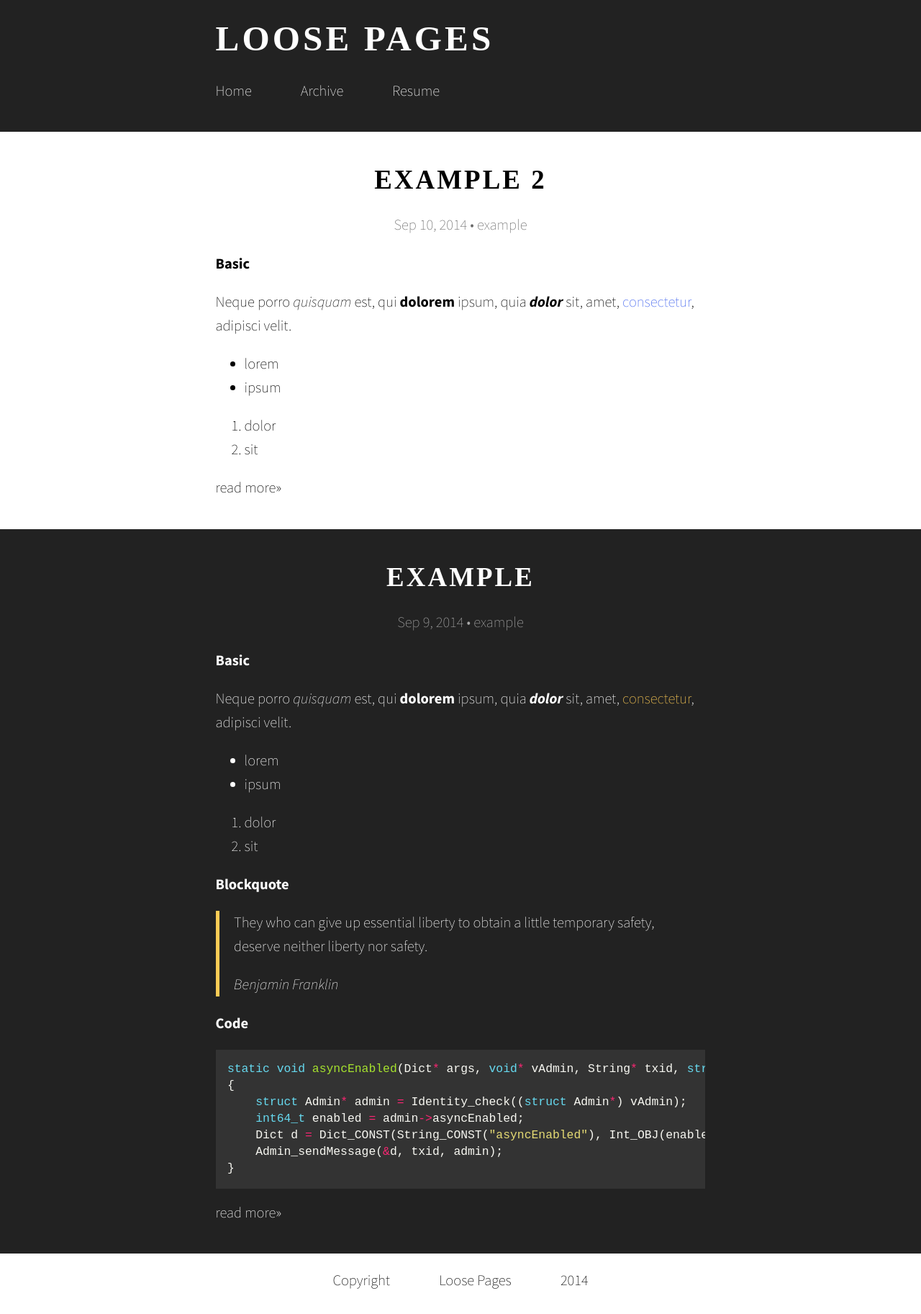
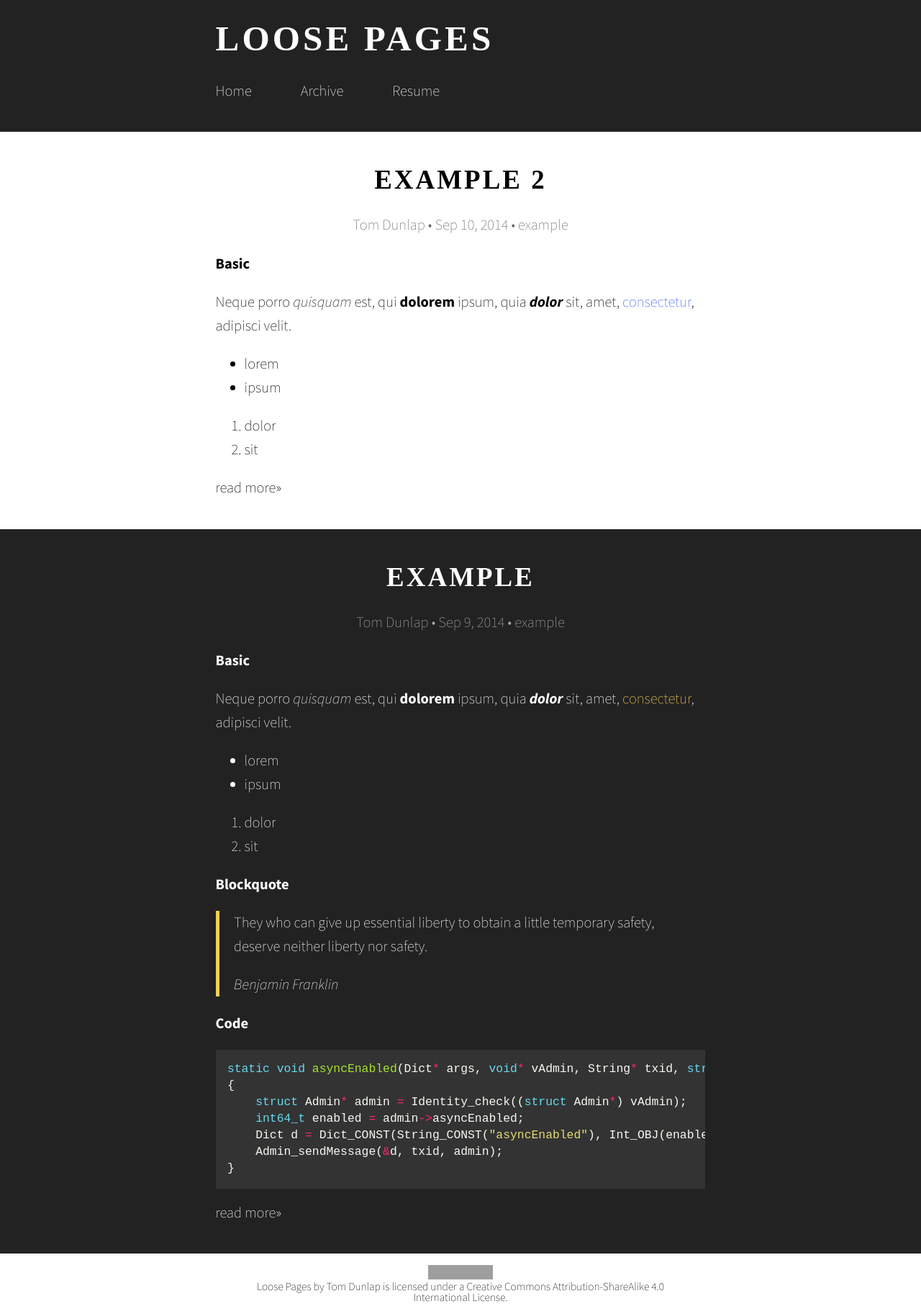
Before and after one commit to kindrowboat/motevets.com, a Jekyll site: the page built from index.html, in a window 1280 px wide. Shown: the whole page at 72% size. Built offline with Jekyll 4.4.1, drawn with Linux system fonts in a browser that asks for light colours; some web fonts are replaced; Markdown is read by kramdown in place of the engine named in the settings; grey boxes are pictures that could not be loaded.

Commit message:
Update layout

```diff
--- a/_config.yml
+++ b/_config.yml
@@ -19,4 +19,5 @@
     scope:
       path: ""
     values:
+      author: "Tom Dunlap"
       layout: "default"
--- a/_layouts/blank.html
+++ b/_layouts/blank.html
@@ -36,7 +36,13 @@
     </header>
 {{ content }}
     <footer>
-      <span>Copyright</span><span><a href="{{ site.url }}">{% if page.author %}{{ page.author }}{% else %}{{site.title}}{% endif %}</a></span><span>{{ site.time | date: "%Y" }}</span>
+      <span>
+        <a rel="license" href="http://creativecommons.org/licenses/by-sa/4.0/">
+          <img alt="Creative Commons License" style="border-width:0" src="https://i.creativecommons.org/l/by-sa/4.0/88x31.png" />
+        </a>
+        <br />
+        <span xmlns:dct="http://purl.org/dc/terms/" property="dct:title">{{ site.title }}</span> by <a xmlns:cc="http://creativecommons.org/ns#" href="{{ site.baseurl}}/" property="cc:attributionName" rel="cc:attributionURL">{% if page.author %}{{ page.author }}{% else %}{{site.title}}{% endif %}</a> is licensed under a <a rel="license" href="http://creativecommons.org/licenses/by-sa/4.0/">Creative Commons Attribution-ShareAlike 4.0 International License</a>.
+      </span>
     </footer>
   </body>
 </html>
--- a/basic.css
+++ b/basic.css
@@ -87,6 +87,7 @@
     padding-bottom: 1em;
 }
 
-body > footer span {
-    margin: 0 5%;
+body > footer {
+    font-size: 0.75em;
+    line-height: 1em;
 }
```
